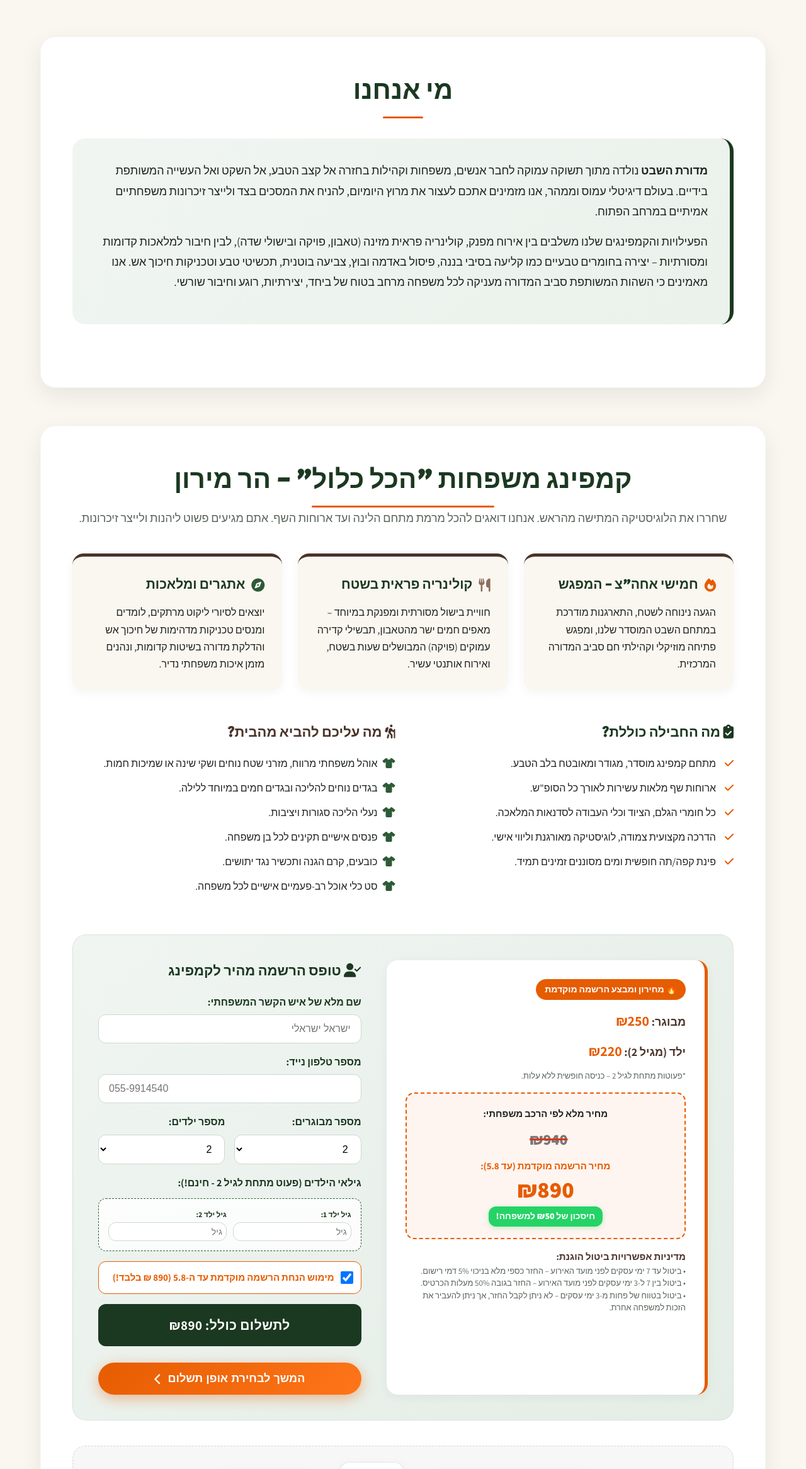
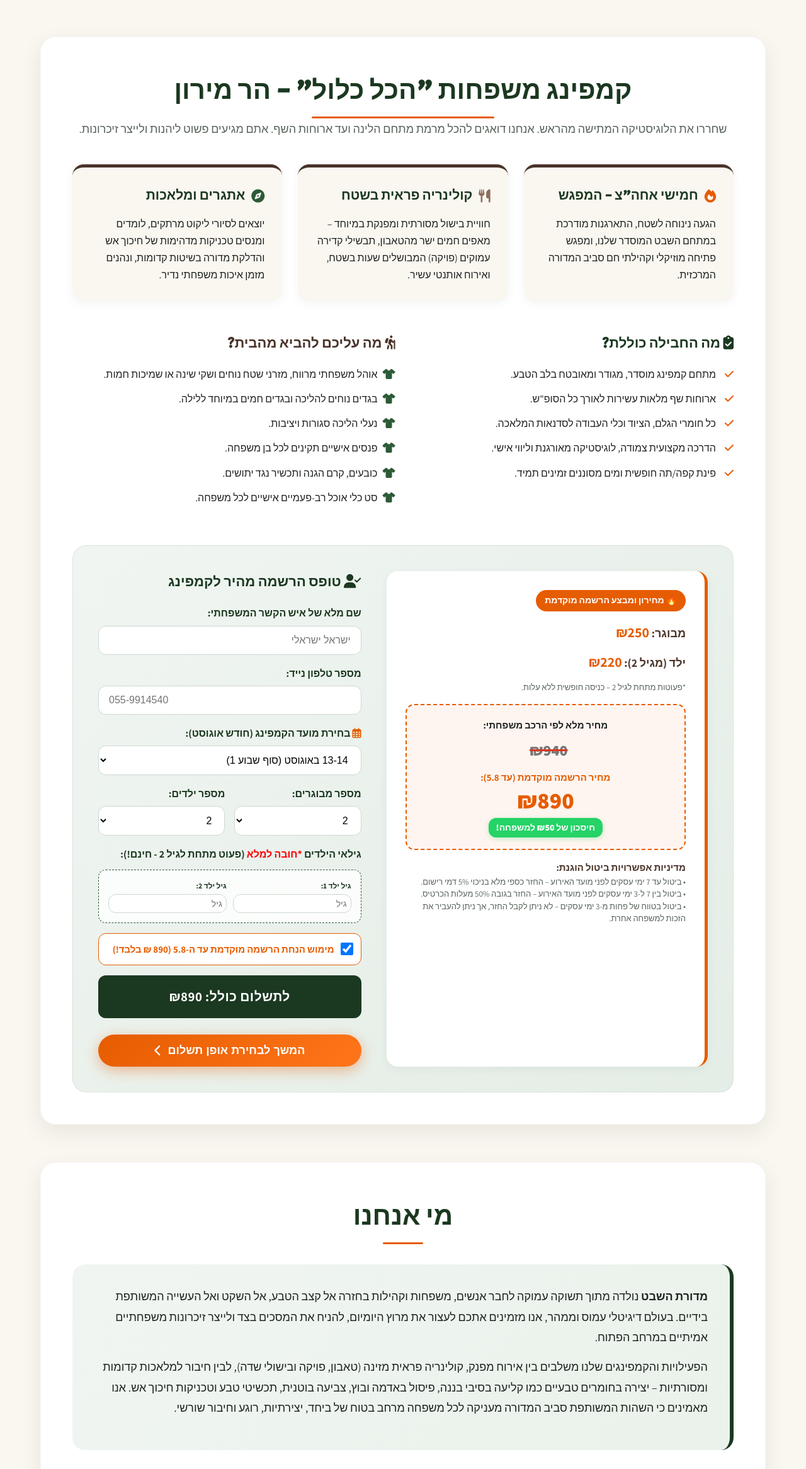
Before and after one commit to medurathashevet2024/medurathashevet, a plain HTML site: page index.html in a window 1280 px wide. Shown: the part 467-2800 px from the top of the page at 63% size. Drawn offline with Linux system fonts and the light colour scheme.

Commit message:
Update index.html

```diff
--- a/index.html
+++ b/index.html
@@ -175,7 +175,7 @@
             padding: 35px;
             border-radius: 20px;
             border-right: 6px solid var(--forest-green);
-            margin-bottom: 50px;
+            margin-top: 20px;
             line-height: 1.8;
             font-size: 18px;
         }
@@ -552,21 +552,6 @@
 
     <div class="wrapper">
 
-        <!-- סקציית "מי אנחנו" עם התוכן המורחב מהתכתבויות האתר -->
-        <section id="about">
-            <div class="section-header">
-                <h2>מי אנחנו</h2>
-            </div>
-            <div class="about-box">
-                <p>
-                    <strong>מדורת השבט</strong> נולדה מתוך תשוקה עמוקה לחבר אנשים, משפחות וקהילות בחזרה אל קצב הטבע, אל השקט ואל העשייה המשותפת בידיים. בעולם דיגיטלי עמוס וממהר, אנו מזמינים אתכם לעצור את מרוץ היומיום, להניח את המסכים בצד ולייצר זיכרונות משפחתיים אמיתיים במרחב הפתוח.
-                </p>
-                <p>
-                    הפעילויות והקמפינגים שלנו משלבים בין אירוח מפנק, קולינריה פראית מזינה (טאבון, פויקה ובישולי שדה), לבין חיבור למלאכות קדומות ומסורתיות – יצירה בחומרים טבעיים כמו קליעה בסיבי בננה, פיסול באדמה ובוץ, צביעה בוטנית, תכשיטי טבע וטכניקות חיכוך אש. אנו מאמינים כי השהות המשותפת סביב המדורה מעניקה לכל משפחה מרחב בטוח של ביחד, יצירתיות, רוגע וחיבור שורשי.
-                </p>
-            </div>
-        </section>
-
         <!-- עמוד המכירה הממוקד של הקמפינג -->
         <section id="camping">
             <div class="section-header">
@@ -661,10 +646,19 @@
                         <input type="tel" id="parentPhone" placeholder="055-9914540" required>
                     </div>
 
+                    <!-- בחירת מועד הקמפינג באוגוסט -->
+                    <div class="form-group">
+                        <label><i class="far fa-calendar-alt" style="color: var(--campfire-orange);"></i> בחירת מועד הקמפינג (חודש אוגוסט):</label>
+                        <select id="campingDate" required>
+                            <option value="13-14.8 (חמישי-שישי)">13-14 באוגוסט (סוף שבוע 1)</option>
+                            <option value="21-22.8 (שישי-שבת)">21-22 באוגוסט (סוף שבוע 2)</option>
+                            <option value="25-26.8 (שלישי-רביעי)">25-26 באוגוסט (אמצע שבוע)</option>
+                        </select>
+                    </div>
+
                     <div style="display: grid; grid-template-columns: 1fr 1fr; gap: 15px;">
                         <div class="form-group">
                             <label>מספר מבוגרים:</label>
-                            <!-- אופציות 1,2 בלבד -->
                             <select id="adultsNum" onchange="calculateTotal()">
                                 <option value="1">1</option>
                                 <option value="2" selected>2</option>
@@ -672,7 +666,6 @@
                         </div>
                         <div class="form-group">
                             <label>מספר ילדים:</label>
-                            <!-- אופציות 1,2,3,4 בלבד בלי המילה ילדים -->
                             <select id="kidsNum" onchange="renderKidsAgesInputs(); calculateTotal();">
                                 <option value="1">1</option>
                                 <option value="2" selected>2</option>
@@ -682,9 +675,9 @@
                         </div>
                     </div>
 
-                    <!-- חלוניות הזנת גילאי הילדים -->
+                    <!-- חלוניות הזנת גילאי הילדים - שדות חובה -->
                     <div class="form-group">
-                        <label>גילאי הילדים (פעוט מתחת לגיל 2 - חינם!):</label>
+                        <label>גילאי הילדים <span style="color: red;">*חובה למלא</span> (פעוט מתחת לגיל 2 - חינם!):</label>
                         <div id="kidsAgesContainer" class="kids-ages-container"></div>
                     </div>
 
@@ -706,9 +699,25 @@
                 </div>
             </div>
 
-            <!-- סרגל קישורים והלוגו במרכז -->
+        </section>
+
+        <!-- סקציית "מי אנחנו" הממוקמת כעת אחרי פרטי ההרשמה -->
+        <section id="about">
+            <div class="section-header">
+                <h2>מי אנחנו</h2>
+            </div>
+            <div class="about-box">
+                <p>
+                    <strong>מדורת השבט</strong> נולדה מתוך תשוקה עמוקה לחבר אנשים, משפחות וקהילות בחזרה אל קצב הטבע, אל השקט ואל העשייה המשותפת בידיים. בעולם דיגיטלי עמוס וממהר, אנו מזמינים אתכם לעצור את מרוץ היומיום, להניח את המסכים בצד ולייצר זיכרונות משפחתיים אמיתיים במרחב הפתוח.
+                </p>
+                <p>
+                    הפעילויות והקמפינגים שלנו משלבים בין אירוח מפנק, קולינריה פראית מזינה (טאבון, פויקה ובישולי שדה), לבין חיבור למלאכות קדומות ומסורתיות – יצירה בחומרים טבעיים כמו קליעה בסיבי בננה, פיסול באדמה ובוץ, צביעה בוטנית, תכשיטי טבע וטכניקות חיכוך אש. אנו מאמינים כי השהות המשותפת סביב המדורה מעניקה לכל משפחה מרחב בטוח של ביחד, יצירתיות, רוגע וחיבור שורשי.
+                </p>
+            </div>
+        </section>
+
+        <!-- סרגל קישורים תחתון והלוגו במרכז -->
         <div class="social-bar">
-                <!-- כפתור WhatsApp ללא מספר טלפון -->
             <a href="https://wa.me/972559914540" target="_blank" class="social-link link-wa">
                 <i class="fab fa-whatsapp"></i>
                 שלחו לנו הודעה ב-WhatsApp
@@ -724,7 +733,6 @@
             </a>
         </div>
 
-        </section>
     </div>
 
     <!-- חלונית בחירת אופן תשלום -->
@@ -739,7 +747,6 @@
 
             <div class="payment-options-grid">
 
-                <!-- 1. העברה בנקאית -->
                 <button onclick="sendOrderToWhatsApp('העברה בנקאית')" class="pay-option-btn">
                     <div class="pay-btn-content">
                         <div class="pay-btn-icon"><i class="fas fa-university"></i></div>
@@ -748,7 +755,6 @@
                     <i class="fab fa-whatsapp" style="color: #25D366; font-size: 20px;"></i>
                 </button>
 
-                <!-- 2. PayBox -->
                 <button onclick="sendOrderToWhatsApp('PayBox')" class="pay-option-btn">
                     <div class="pay-btn-content">
                         <div class="pay-btn-icon"><i class="fas fa-box-open"></i></div>
@@ -757,7 +763,6 @@
                     <i class="fab fa-whatsapp" style="color: #25D366; font-size: 20px;"></i>
                 </button>
 
-                <!-- 3. bit -->
                 <button onclick="sendOrderToWhatsApp('bit')" class="pay-option-btn">
                     <div class="pay-btn-content">
                         <div class="pay-btn-icon"><i class="fas fa-mobile-alt"></i></div>
@@ -766,7 +771,6 @@
                     <i class="fab fa-whatsapp" style="color: #25D366; font-size: 20px;"></i>
                 </button>
 
-                <!-- 4. כרטיס אשראי -->
                 <button onclick="sendOrderToWhatsApp('כרטיס אשראי')" class="pay-option-btn">
                     <div class="pay-btn-content">
                         <div class="pay-btn-icon"><i class="far fa-credit-card"></i></div>
@@ -803,6 +807,7 @@
                 input.min = '0';
                 input.max = '18';
                 input.placeholder = 'גיל';
+                input.required = true; // שדה חובה
                 input.className = 'kid-age-input';
                 input.style.padding = '6px';
                 input.style.fontSize = '14px';
@@ -865,6 +870,20 @@
                 return;
             }
 
+            // בדיקת חובת מילוי גילאי כל הילדים
+            const ageInputs = document.querySelectorAll('.kid-age-input');
+            let allAgesFilled = true;
+            ageInputs.forEach(input => {
+                if (input.value === "" || input.value === null) {
+                    allAgesFilled = false;
+                }
+            });
+
+            if (!allAgesFilled) {
+                alert('אנא מלאו את הגילאים עבור כל הילדים בטופס.');
+                return;
+            }
+
             document.getElementById('modalTotal').innerText = total;
             document.getElementById('paymentModal').style.display = 'flex';
         }
@@ -872,6 +891,7 @@
         function sendOrderToWhatsApp(paymentMethod) {
             const name = document.getElementById('parentName').value;
             const phone = document.getElementById('parentPhone').value;
+            const selectedDate = document.getElementById('campingDate').value;
             const adults = document.getElementById('adultsNum').value;
             const kids = document.getElementById('kidsNum').value;
             const total = document.getElementById('totalAmount').innerText;
@@ -889,6 +909,7 @@
             const message = `שלום! נרשמתי לקמפינג המשפחות דרך האתר:%0A%0A` +
                             `*שם מלא:* ${name}%0A` +
                             `*טלפון:* ${phone}%0A` +
+                            `*מועד נבחר באוגוסט:* ${selectedDate}%0A` +
                             `*מספר מבוגרים:* ${adults}%0A` +
                             `*מספר ילדים:* ${kids}%0A` +
                             `*גילאי הילדים:* ${agesStr}%0A` +
```
Lines whose indentation alone changed are shown as unchanged.
